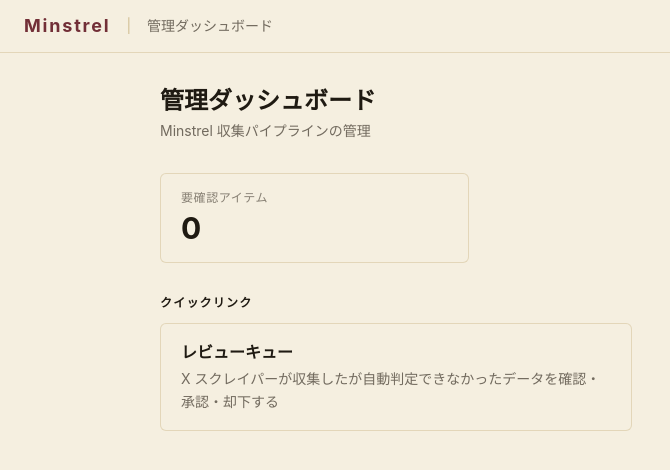
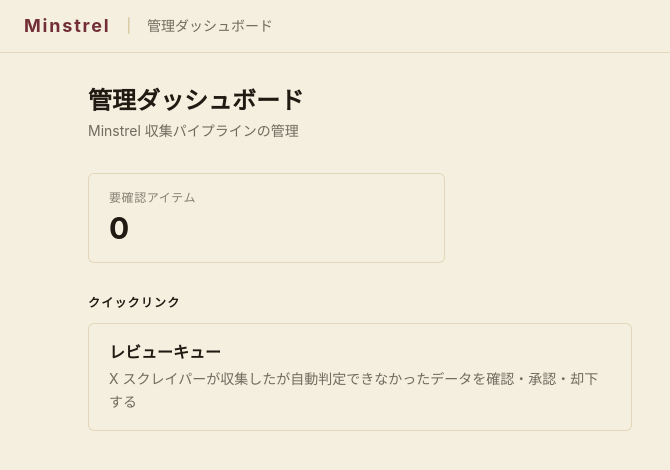
Before and after one commit to katarue/minstrel, a Next.js app in the folder web/: page /admin in a window 1280 px wide. Shown: the top 470 px of the page, without its empty margins (0-670 px from the left). Built offline with nearby package versions, Linux system fonts and the light colour scheme; no server answers; the database is empty.

Commit message:
fix: 管理画面のコンテナ幅を90vw/1600pxに拡大

```diff
--- a/web/src/app/admin/layout.tsx
+++ b/web/src/app/admin/layout.tsx
@@ -13,7 +13,7 @@ export default function AdminLayout({ children }: { children: ReactNode }) {
           <span className="text-gold/60 text-sm">|</span>
           <span className="text-sm text-ink-body/60">管理ダッシュボード</span>
         </header>
-        <main className="max-w-5xl mx-auto px-4 md:px-8 py-8">{children}</main>
+        <main className="w-[90vw] max-w-[1600px] mx-auto px-4 md:px-6 py-8">{children}</main>
       </body>
     </html>
   );
```
